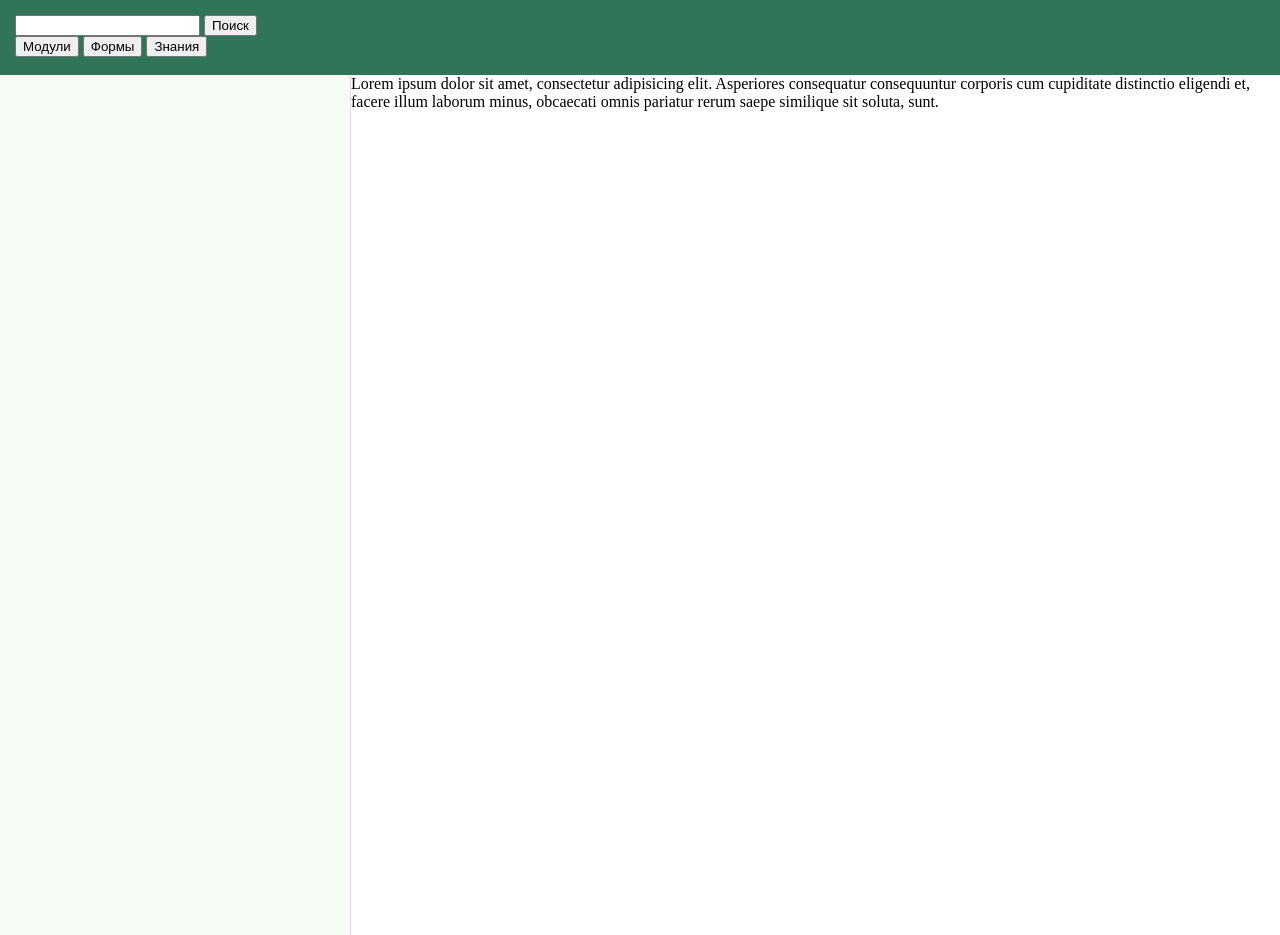
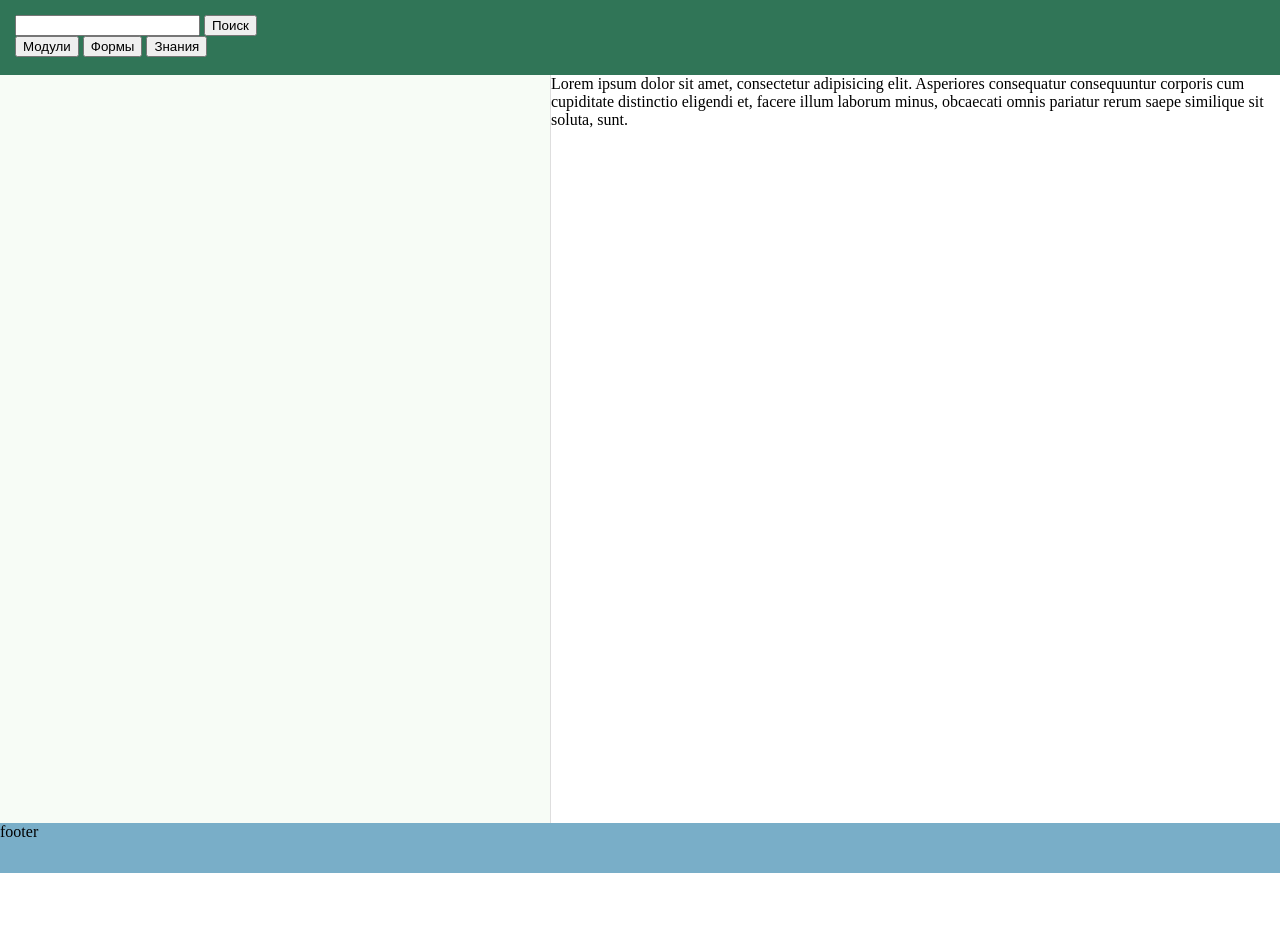
Before and after one commit to Aykoza/wikiwi, a Django app: page /wiki/ in a window 1280 px wide. Run offline with Django 3.2, Linux system fonts and the light colour scheme; some libraries are stand-ins or nearby versions.

Commit message:
some change enterface

```diff
--- a/static/css/style.css
+++ b/static/css/style.css
@@ -15,21 +15,32 @@ html, body {
     position: relative;
     bottom: 0px;
     float: left;
-    width: 350px;
-    min-height: 100%;
+    width: 550px;
+    height: 80%;
     border-right: 1px solid #dedede;
     background: #34a51b0a;
 }
 
 #content2 {
-    min-height: 100%;
+    min-height: 80%;
+}
+
+.List {
+    height: 100%;
+    overflow-y: scroll;
 }
 
 .List div {
-    height: 35px;
+    height: 75px;
+    border: 1px solid #dedede;
 }
 
 .List div:hover {
     background: #1BA56A;
     cursor: pointer;
 }
+
+#footer {
+    height: 50px;
+    background: #79aec8;
+}
--- a/wiki/templates/index.html
+++ b/wiki/templates/index.html
@@ -29,6 +29,7 @@
     </div>
 
     <div id="footer">
+        footer
     </div>
 
     <script>
--- a/wiki/urls.py
+++ b/wiki/urls.py
@@ -7,6 +7,7 @@ from wiki.views.main import Main
 urlpatterns = [
     path('', Main.as_view(), name='index'),
     path('modules/', ModuleList.get_data, name='modules'),
+    path('module/', ModuleList.get_module, name='module'),
     path('forms/', ViewList.get_data, name='forms'),
     path('form/', ViewList.get_view, name='form'),
     path('knowledge_list/', KnowledgeList.get_data, name='knowledge_list'),
```
Also changed, not shown: wiki/templates/module_list.html (+5 -11 lines), wiki/views/module.py (+7 -1 lines).
